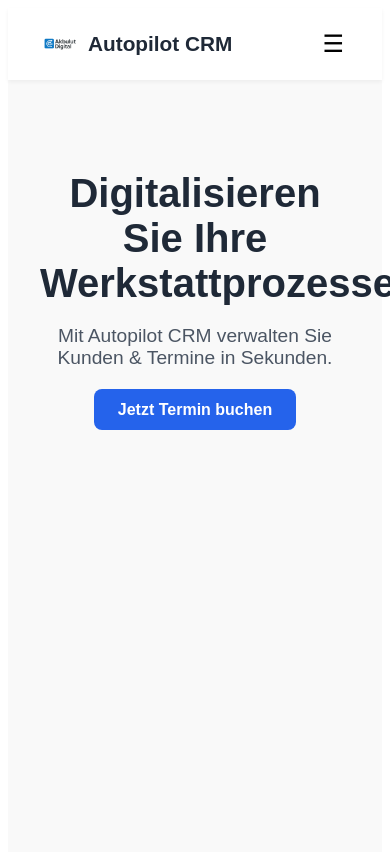
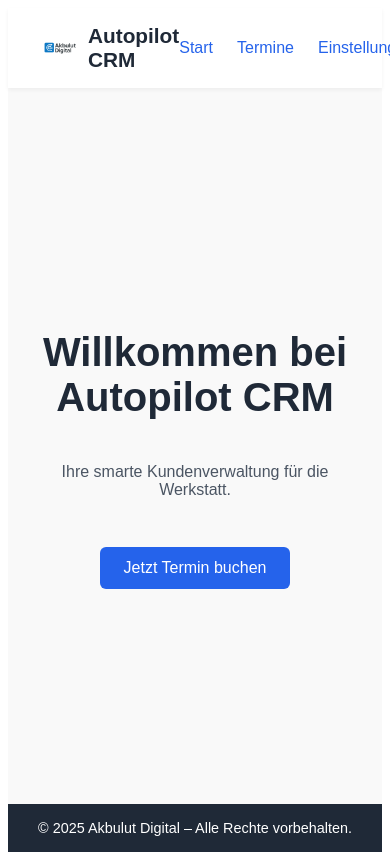
Before and after one commit to Mcan4250-creator/autopilot-crm, a Next.js app: page / in a window 390 px wide. Shown: the top 860 px of the page. Built offline with nearby package versions, Linux system fonts and the light colour scheme.

Commit message:
Update index.js

```diff
--- a/pages/index.js
+++ b/pages/index.js
@@ -1,115 +1,61 @@
-import { useState, useEffect } from "react";
-
 export default function Home() {
-  const [isMobile, setIsMobile] = useState(false);
-  const [menuOpen, setMenuOpen] = useState(false);
-
-  useEffect(() => {
-    // Set initial mobile state
-    const handleResize = () => {
-      setIsMobile(window.innerWidth <= 768);
-    };
-
-    handleResize(); // Direkt ausführen
-    window.addEventListener("resize", handleResize);
-    return () => window.removeEventListener("resize", handleResize);
-  }, []);
-
   return (
-    <div style={{ fontFamily: "Arial, sans-serif", backgroundColor: "#f9f9f9", minHeight: "100vh" }}>
-      {/* Header */}
-      <header
-        style={{
-          position: "sticky",
-          top: 0,
-          backgroundColor: "#ffffff",
-          boxShadow: "0 2px 4px rgba(0, 0, 0, 0.05)",
-          padding: "1rem 2rem",
-          display: "flex",
-          justifyContent: "space-between",
-          alignItems: "center",
-          zIndex: 10,
-        }}
-      >
-        {/* Logo + Titel */}
+    <div style={{ fontFamily: "Arial, sans-serif", backgroundColor: "#f9f9f9", minHeight: "100vh", display: "flex", flexDirection: "column" }}>
+      {/* HEADER */}
+      <header style={{
+        display: "flex",
+        justifyContent: "space-between",
+        alignItems: "center",
+        padding: "1rem 2rem",
+        backgroundColor: "#fff",
+        boxShadow: "0 2px 4px rgba(0,0,0,0.05)",
+        position: "sticky",
+        top: 0,
+        zIndex: 10
+      }}>
         <div style={{ display: "flex", alignItems: "center", gap: "0.5rem" }}>
           <img src="/Logo.png" alt="Akbulut Digital Logo" style={{ height: 40 }} />
           <span style={{ fontSize: "1.3rem", fontWeight: 600, color: "#1f2937" }}>Autopilot CRM</span>
         </div>
-
-        {/* Navigation */}
-        {isMobile ? (
-          <>
-            <button
-              onClick={() => setMenuOpen(!menuOpen)}
-              style={{
-                background: "none",
-                border: "none",
-                fontSize: "1.5rem",
-                cursor: "pointer",
-              }}
-              aria-label="Menu öffnen"
-            >
-              ☰
-            </button>
-            {menuOpen && (
-              <nav
-                style={{
-                  position: "absolute",
-                  top: "70px",
-                  right: "20px",
-                  backgroundColor: "#fff",
-                  boxShadow: "0 2px 8px rgba(0,0,0,0.1)",
-                  borderRadius: "8px",
-                  padding: "1rem",
-                }}
-              >
-                <a href="/" style={navLinkStyle}>Start</a>
-                <a href="/termine" style={navLinkStyle}>Termine</a>
-                <a href="/einstellungen" style={navLinkStyle}>Einstellungen</a>
-              </nav>
-            )}
-          </>
-        ) : (
-          <nav style={{ display: "flex", gap: "1.5rem" }}>
-            <a href="/" style={navLinkStyle}>Start</a>
-            <a href="/termine" style={navLinkStyle}>Termine</a>
-            <a href="/einstellungen" style={navLinkStyle}>Einstellungen</a>
-          </nav>
-        )}
+        <nav style={{ display: "flex", gap: "1.5rem" }}>
+          <a href="/" style={{ color: "#2563eb", textDecoration: "none", fontWeight: 500 }}>Start</a>
+          <a href="/termine" style={{ color: "#2563eb", textDecoration: "none", fontWeight: 500 }}>Termine</a>
+          <a href="/einstellungen" style={{ color: "#2563eb", textDecoration: "none", fontWeight: 500 }}>Einstellungen</a>
+        </nav>
       </header>
 
-      {/* Hauptinhalt */}
-      <main style={{ padding: "4rem 2rem", textAlign: "center" }}>
-        <h1 style={{ fontSize: "2.5rem", fontWeight: "bold", color: "#1f2937", marginBottom: "1rem" }}>
-          Digitalisieren Sie Ihre Werkstattprozesse
+      {/* MAIN CONTENT */}
+      <main style={{ flexGrow: 1, display: "flex", flexDirection: "column", alignItems: "center", justifyContent: "center", padding: "4rem 1rem" }}>
+        <h1 style={{ fontSize: "2.5rem", fontWeight: "bold", color: "#1f2937", textAlign: "center" }}>
+          Willkommen bei Autopilot CRM
         </h1>
-        <p style={{ fontSize: "1.2rem", color: "#4b5563", marginBottom: "2rem" }}>
-          Mit Autopilot CRM verwalten Sie Kunden & Termine in Sekunden.
+        <p style={{ marginTop: "1rem", fontSize: "1rem", color: "#4b5563", textAlign: "center" }}>
+          Ihre smarte Kundenverwaltung für die Werkstatt.
         </p>
-        <a
-          href="/termine"
-          style={{
-            backgroundColor: "#2563eb",
-            color: "#ffffff",
-            padding: "0.75rem 1.5rem",
-            borderRadius: "8px",
-            textDecoration: "none",
-            fontWeight: 600,
-          }}
-        >
+        <button style={{
+          marginTop: "2rem",
+          padding: "0.75rem 1.5rem",
+          backgroundColor: "#2563eb",
+          color: "#fff",
+          border: "none",
+          borderRadius: "6px",
+          fontSize: "1rem",
+          cursor: "pointer"
+        }}>
           Jetzt Termin buchen
-        </a>
+        </button>
       </main>
+
+      {/* FOOTER */}
+      <footer style={{
+        backgroundColor: "#1f2937",
+        color: "#fff",
+        textAlign: "center",
+        padding: "1rem",
+        fontSize: "0.9rem"
+      }}>
+        © {new Date().getFullYear()} Akbulut Digital – Alle Rechte vorbehalten.
+      </footer>
     </div>
   );
 }
-
-// Navigationslink-Stil
-const navLinkStyle = {
-  color: "#2563eb",
-  textDecoration: "none",
-  fontWeight: 500,
-  display: "block",
-  marginBottom: "0.5rem",
-};
```
